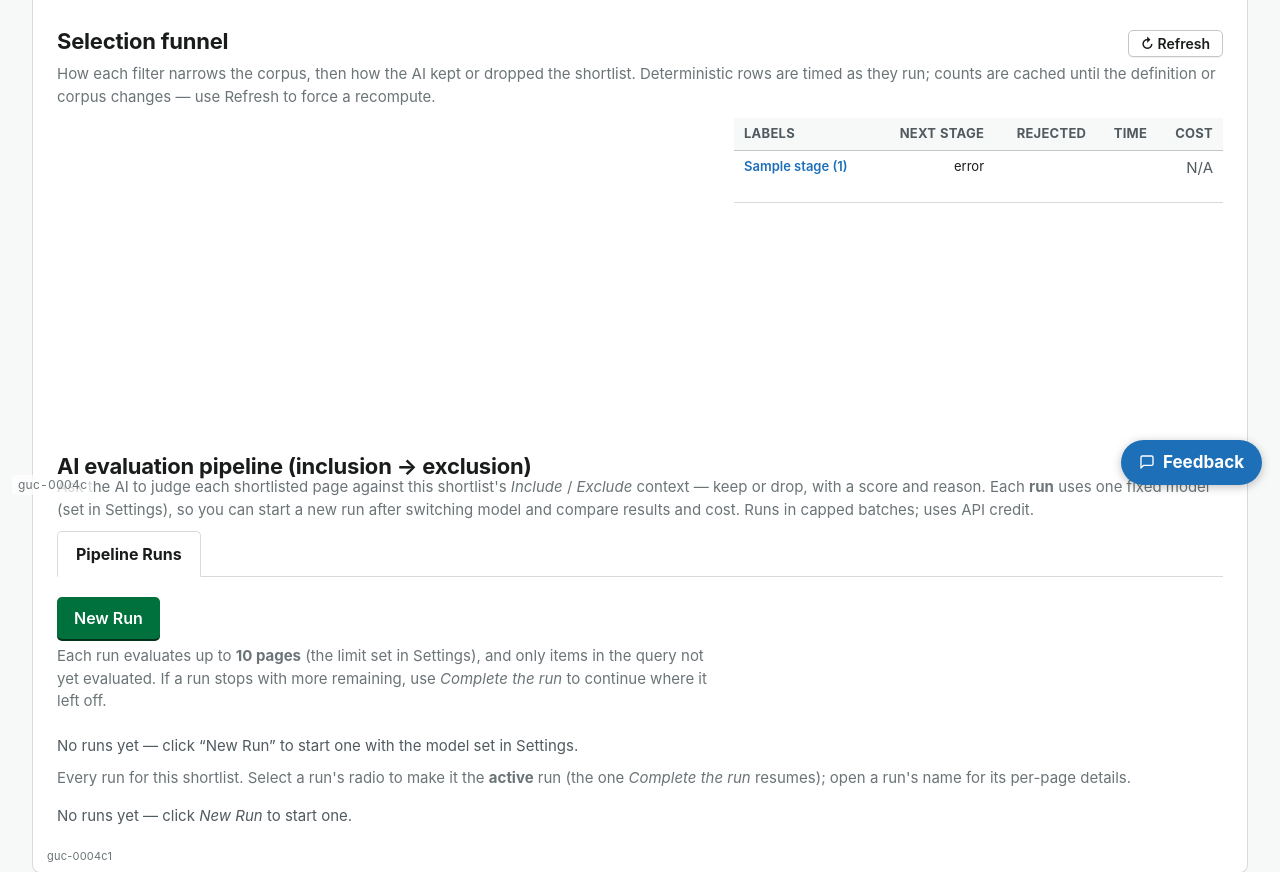
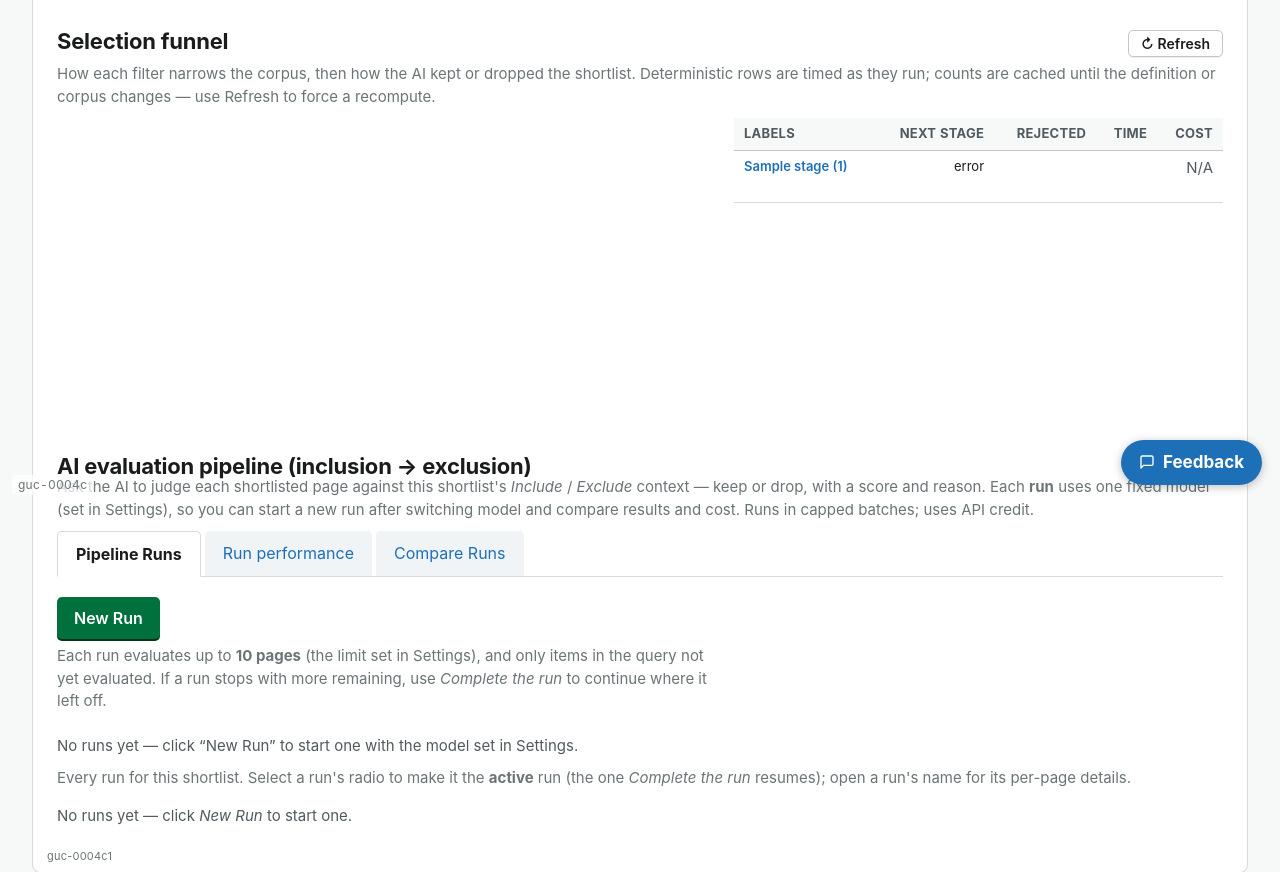
Before and after one commit to Underwoodt/gov-uk-corpus, a FastAPI app: template webapp/templates/ai_pipeline_page.html in a window 1280 px wide. Shown: the part 297-1169 px from the top of the page. Run offline with FastAPI, Linux system fonts and the light colour scheme; the template is opened without the code that fills it: most values are stand-ins (such as "Sample title", 1, 10 or a date in 2020); data that the repository does not hold is empty; some libraries are stand-ins or nearby versions.

Commit message:
pipeline: keep Run performance + Compare Runs tabs visible in simple mode
They were data-level="advanced", so with the Active Run tab (the old always-
visible entry) removed, simple-mode users saw only "Pipeline Runs". Drop the
advanced gating so the three pipeline-area tabs always show together.

Co-Authored-By: Claude Opus 4.8 <noreply@anthropic.com>

```diff
--- a/webapp/templates/_ai_pipeline.html
+++ b/webapp/templates/_ai_pipeline.html
@@ -16,8 +16,8 @@
      Complete the run. Cross-links to the compare tabs only on the shortlist page. #}
   <div class="tabs" role="tablist" style="margin-bottom:20px;">
     <span class="current" data-tabid="{{ ai_ref }}1">Pipeline Runs</span>
-    {% if ai_ref == "guc-0004c" %}<a href="{{ url_for('performance_page', cid=category.id) }}" data-tabid="{{ ai_ref }}3" role="tab" data-level="advanced">Run performance</a>{% endif %}
-    {% if ai_ref == "guc-0004c" %}<a href="{{ url_for('analysis_page', cid=category.id) }}" data-tabid="{{ ai_ref }}4" role="tab" data-level="advanced">Compare Runs</a>{% endif %}
+    {% if ai_ref == "guc-0004c" %}<a href="{{ url_for('performance_page', cid=category.id) }}" data-tabid="{{ ai_ref }}3" role="tab">Run performance</a>{% endif %}
+    {% if ai_ref == "guc-0004c" %}<a href="{{ url_for('analysis_page', cid=category.id) }}" data-tabid="{{ ai_ref }}4" role="tab">Compare Runs</a>{% endif %}
   </div>
 
   <div id="tab2-history" class="subpanel2" role="tabpanel">
--- a/webapp/templates/analysis.html
+++ b/webapp/templates/analysis.html
@@ -42,7 +42,7 @@
   <div class="tabpanel">
     <div class="tabs" role="tablist" style="margin-bottom:20px;">
       <a href="{{ url_for('ai_pipeline_page', cid=category.id) }}" data-tabid="guc-0004c1" role="tab">Pipeline Runs</a>
-      <a href="{{ url_for('performance_page', cid=category.id) }}" data-tabid="guc-0004c3" role="tab" data-level="advanced">Run performance</a>
+      <a href="{{ url_for('performance_page', cid=category.id) }}" data-tabid="guc-0004c3" role="tab">Run performance</a>
       <span class="current" data-tabid="guc-0004c4">Compare Runs</span>
     </div>
     <h2>How repeatable are the last runs?</h2>
--- a/webapp/templates/performance.html
+++ b/webapp/templates/performance.html
@@ -20,7 +20,7 @@
     <div class="tabs" role="tablist" style="margin-bottom:20px;">
       <a href="{{ url_for('ai_pipeline_page', cid=category.id) }}" data-tabid="guc-0004c1" role="tab">Pipeline Runs</a>
       <span class="current" data-tabid="guc-0004c3">Run performance</span>
-      <a href="{{ url_for('analysis_page', cid=category.id) }}" data-tabid="guc-0004c4" role="tab" data-level="advanced">Compare Runs</a>
+      <a href="{{ url_for('analysis_page', cid=category.id) }}" data-tabid="guc-0004c4" role="tab">Compare Runs</a>
     </div>
     <h2>Compare runs</h2>
     <p class="hint" style="margin-top:-20px;">Pick up to three runs to compare. Each column is a full run
```
